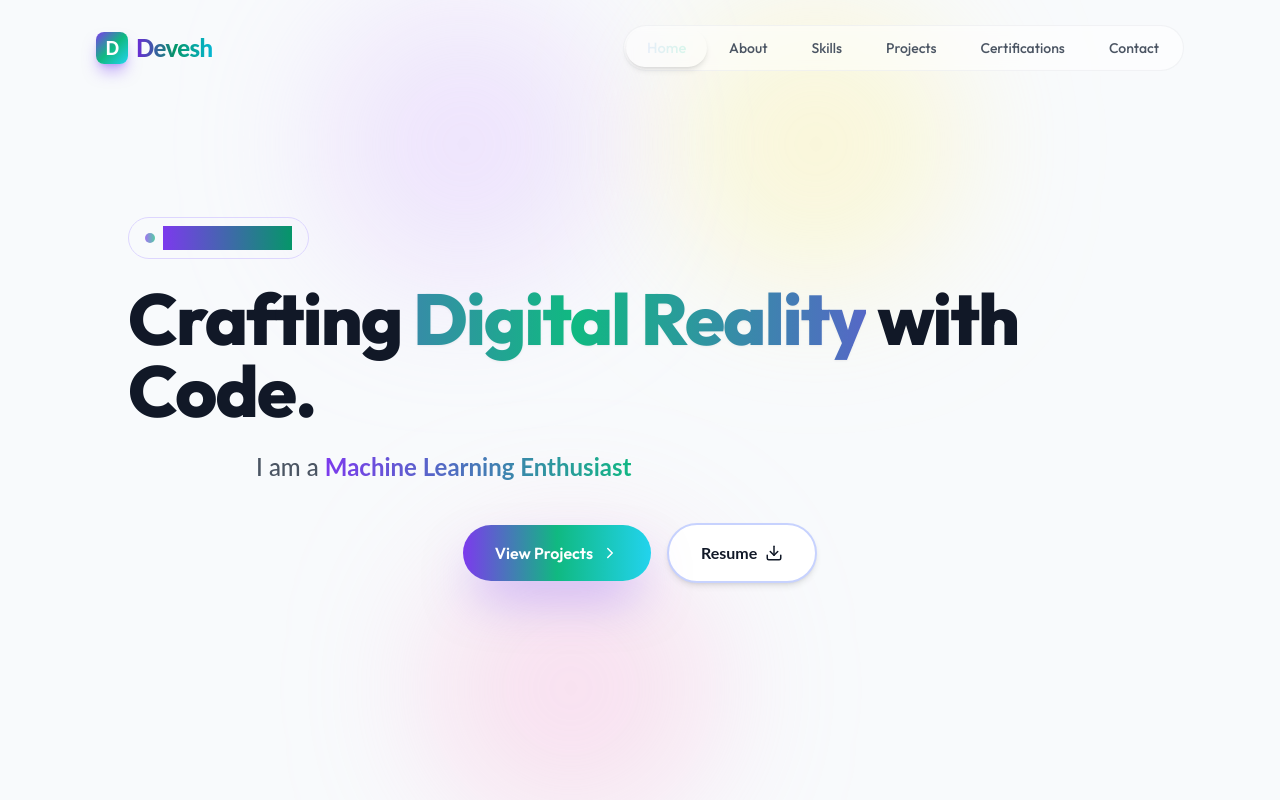
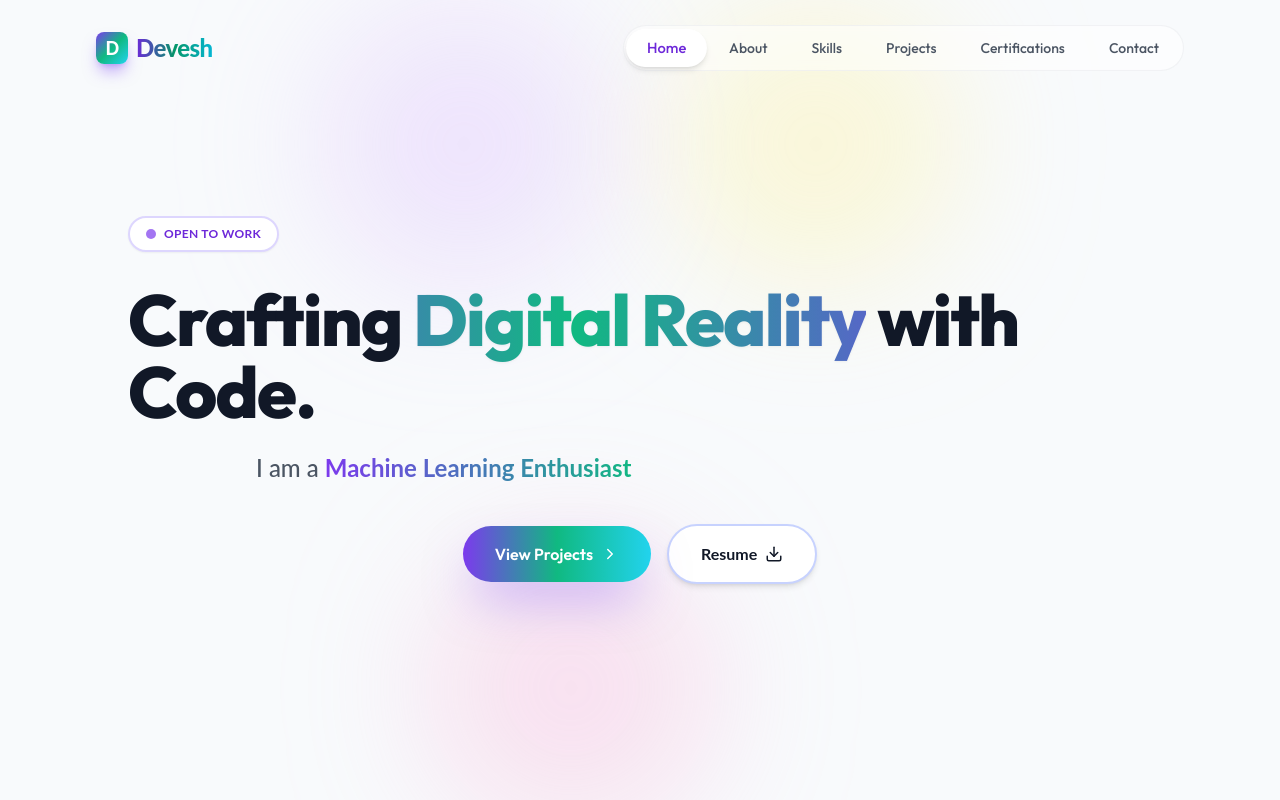
Before and after one commit to deveshsingh641/Portfolio_Devesh, a React (Vite) app: page / in a window 1280 px wide. Shown: the top 800 px of the page. Built offline with nearby package versions, Linux system fonts and the light colour scheme.

Commit message:
Fix nav readability and clean up UI: Better active state contrast and subtle progress bar

```diff
--- a/src/App.tsx
+++ b/src/App.tsx
@@ -195,7 +195,7 @@ function App() {
 
       {/* SCROLL PROGRESS BAR */}
       <div
-        className="fixed top-0 left-0 h-1 bg-gradient-to-r from-violet-600 via-emerald-500 via-cyan-400 to-violet-600 z-[100] transition-all duration-100 ease-out shadow-lg shadow-violet-500/50"
+        className="fixed top-0 left-0 h-0.5 bg-gradient-to-r from-violet-600 via-emerald-500 via-cyan-400 to-violet-600 z-[100] transition-all duration-100 ease-out"
         style={{ width: `${scrollProgress}%` }}
       ></div>
 
@@ -235,8 +235,8 @@ function App() {
                   onClick={() => scrollToSection(item)}
                   className={`px-5 py-2 rounded-full capitalize transition-all font-medium text-sm ${
                     activeSection === item
-                      ? "bg-gradient-to-r from-violet-100 to-emerald-100 text-transparent bg-clip-text font-bold shadow-md transform scale-105"
-                      : "text-gray-600 hover:bg-gradient-to-r hover:from-violet-100 hover:to-cyan-100 hover:text-transparent hover:bg-clip-text"
+                      ? "bg-white text-violet-700 shadow-md transform scale-105 font-bold"
+                      : "text-gray-600 hover:text-violet-600"
                   }`}
                 >
                   {item}
@@ -290,9 +290,9 @@ function App() {
           </div>
 
           <div className="relative z-10 w-full max-w-5xl mx-auto text-center md:text-left">
-            <div className="inline-flex items-center gap-2 px-4 py-2 rounded-full bg-gradient-to-r from-violet-50 to-emerald-50 border border-violet-200 text-transparent bg-clip-text font-bold tracking-wide uppercase mb-6 animate-fade-in-up">
-              <span className="w-2.5 h-2.5 rounded-full bg-gradient-to-r from-violet-600 to-emerald-500 animate-pulse shadow-lg"></span>
-              <span className="bg-gradient-to-r from-violet-600 to-emerald-600">Open to Work</span>
+            <div className="inline-flex items-center gap-2 px-4 py-2 rounded-full bg-white border-2 border-violet-200 text-violet-700 text-xs font-bold tracking-wide uppercase mb-8 animate-fade-in-up shadow-sm">
+              <span className="w-2.5 h-2.5 rounded-full bg-violet-600 animate-pulse"></span>
+              Open to Work
             </div>
 
             <h1 className="text-5xl md:text-7xl font-extrabold text-gray-900 tracking-tight mb-6 leading-tight animate-slideInUp">
```
